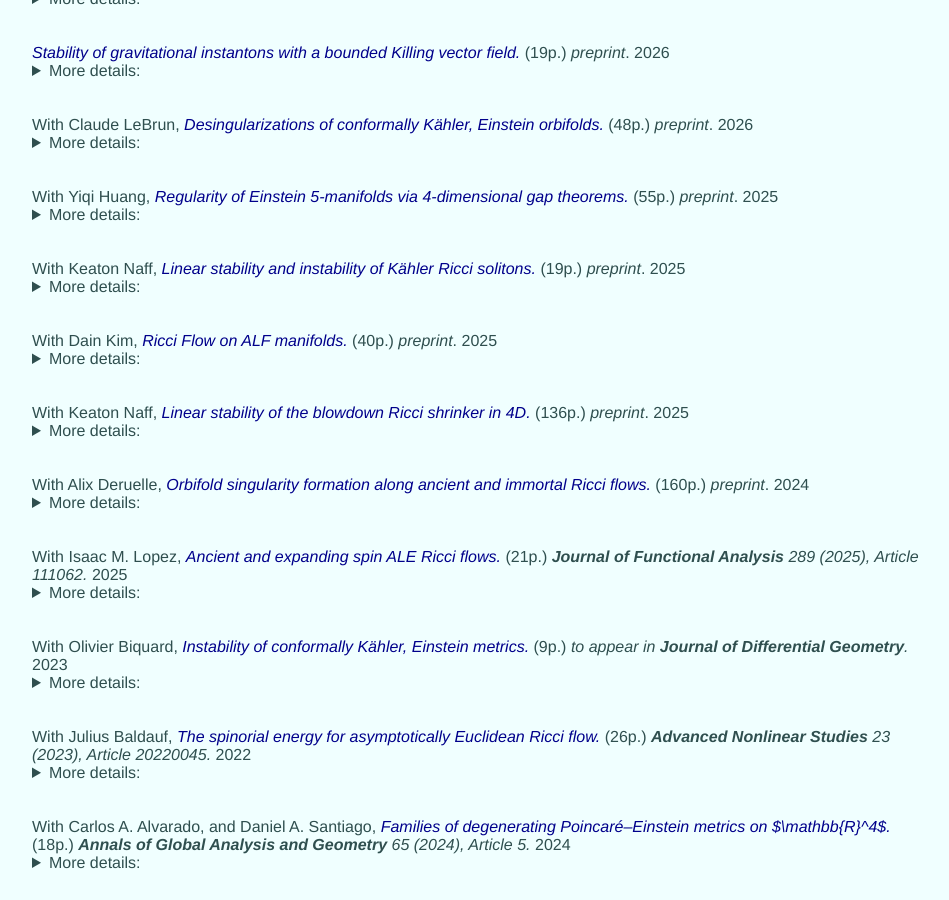
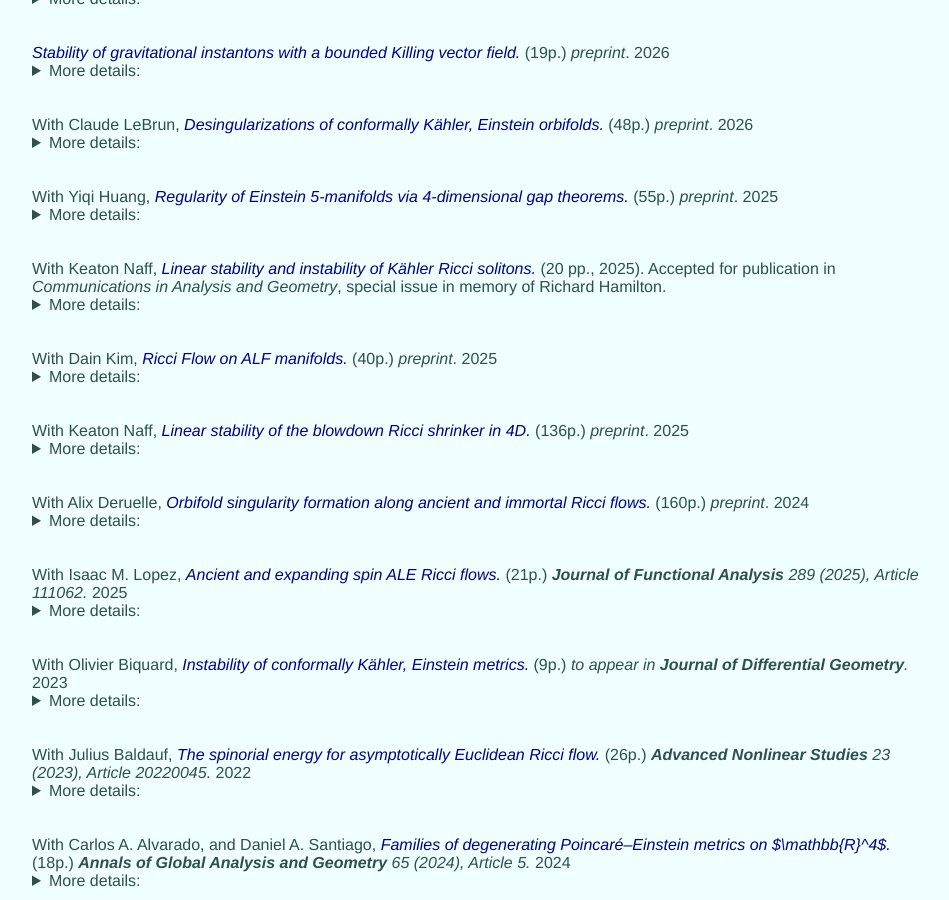
Before and after one commit to tristanozuch/tristanozuch.github.io, a Jekyll site: the page built from publications/index.html, in a window 1280 px wide and 900 px high, scrolled down 376 px. Shown: the whole window, without its empty margins (160-1109 px from the left). Built offline with Jekyll 4.4.1, drawn with Linux system fonts in a browser that asks for light colours.

Commit message:
Update index.html

```diff
--- a/publications/index.html
+++ b/publications/index.html
@@ -52,12 +52,17 @@ title: Publications
   <summary>More details:</summary><div style="margin: 15px;"> We refine the regularity of noncollapsed limits of 5-dimensional Einstein manifolds. In particular, we show uniqueness of tangent cones on the full top stratum, show that the structure of the singular set lies in countable unions of Lipschitz curves and points, prove real-analytic orbifold regularity along curves of singularities, which are also proven to be geodesics, and establish uniqueness of tangent cone at infinity under Euclidean volume growth with a line split. The proofs rely on new 4-dimensional gap/isolation theorems for spherical and hyperbolic Einstein orbifolds. </div>
 </details><br />
 
-<br /> With Keaton Naff, <a href="https://arxiv.org/abs/2511.15885"><i>Linear stability and instability of Kähler Ricci solitons.</i></a> (19p.) <i>preprint</i>.
- 2025
+<br />
+With Keaton Naff, <a href="https://arxiv.org/abs/2511.15885"><i>Linear stability and instability of Kähler Ricci solitons.</i></a> (20 pp., 2025).
+Accepted for publication in <i>Communications in Analysis and Geometry</i>, special issue in memory of Richard Hamilton.
 <br />
 <details>
-  <summary>More details:</summary><div style="margin: 15px;"> We show that the recently discovered BCCD shrinking soliton is linearly unstable settling the stability of all known 4-dimensional shrinking Ricci solitons. On the other hand, we prove that the stability of all of the steady and expanding Kähler-Ricci solitons in real dimension 4. </div>
-</details><br />
+  <summary>More details:</summary>
+  <div style="margin: 15px;">
+    We show that the BCCD shrinking soliton is linearly unstable, settling the linear stability question for all known four-dimensional shrinking Ricci solitons. We also prove that every steady or expanding Kähler Ricci soliton in real dimension four is linearly stable.
+  </div>
+</details>
+<br />
 
 <br /> With Dain Kim, <a href="https://arxiv.org/abs/2510.21997"><i>Ricci Flow on ALF manifolds.</i></a> (40p.) <i>preprint</i>.
  2025
```
